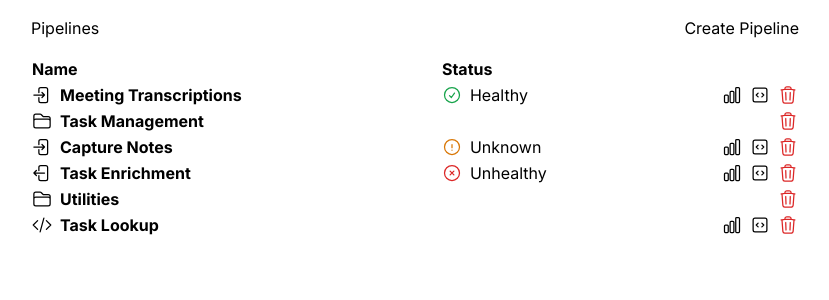
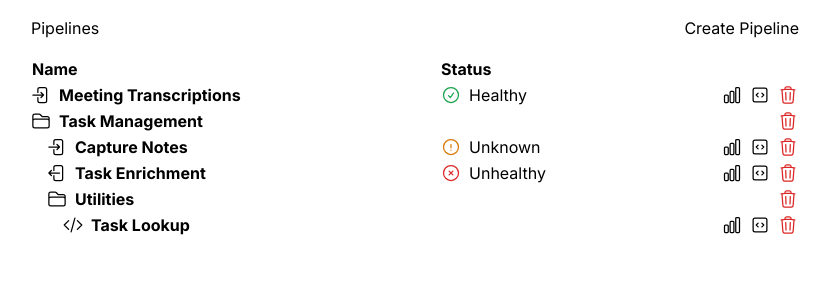
Before and after one commit to werronense/file-explorer, a Next.js app: page / in a window 1280 px wide. Shown: the top 300 px of the page, without its empty margins (225-1054 px from the left). Built offline with nearby package versions, Linux system fonts and the light colour scheme.

Commit message:
Fix padding issue

```diff
--- a/src/components/ui/row-head-cell.tsx
+++ b/src/components/ui/row-head-cell.tsx
@@ -13,7 +13,7 @@ type RowHeadCellProps = {
 
 export const RowHeadCell = ({ level, file }: RowHeadCellProps) => {
   return (
-    <th scope="row" className={`pl-${4 * (level - 1)}`}>
+    <th scope="row" style={{ paddingLeft: `${level - 1}rem`}}>
       {"files" in file && (
         <FolderIcon className="size-5 inline align-text-top mr-2" />
       )}
```
